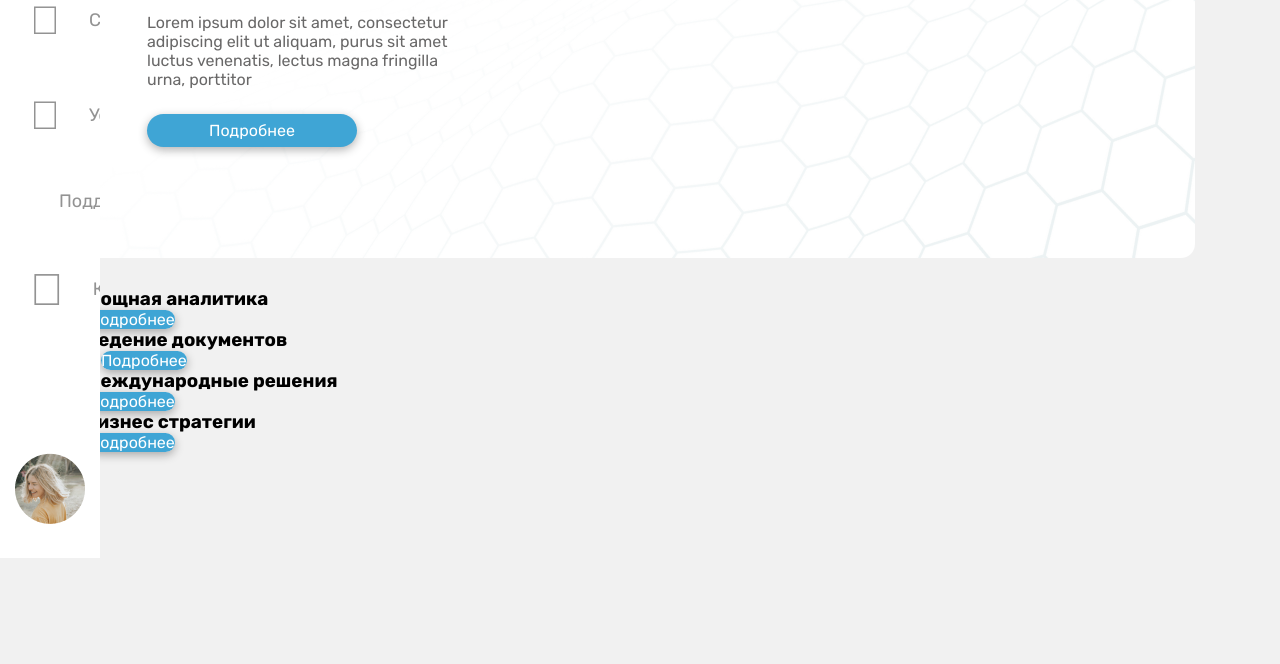
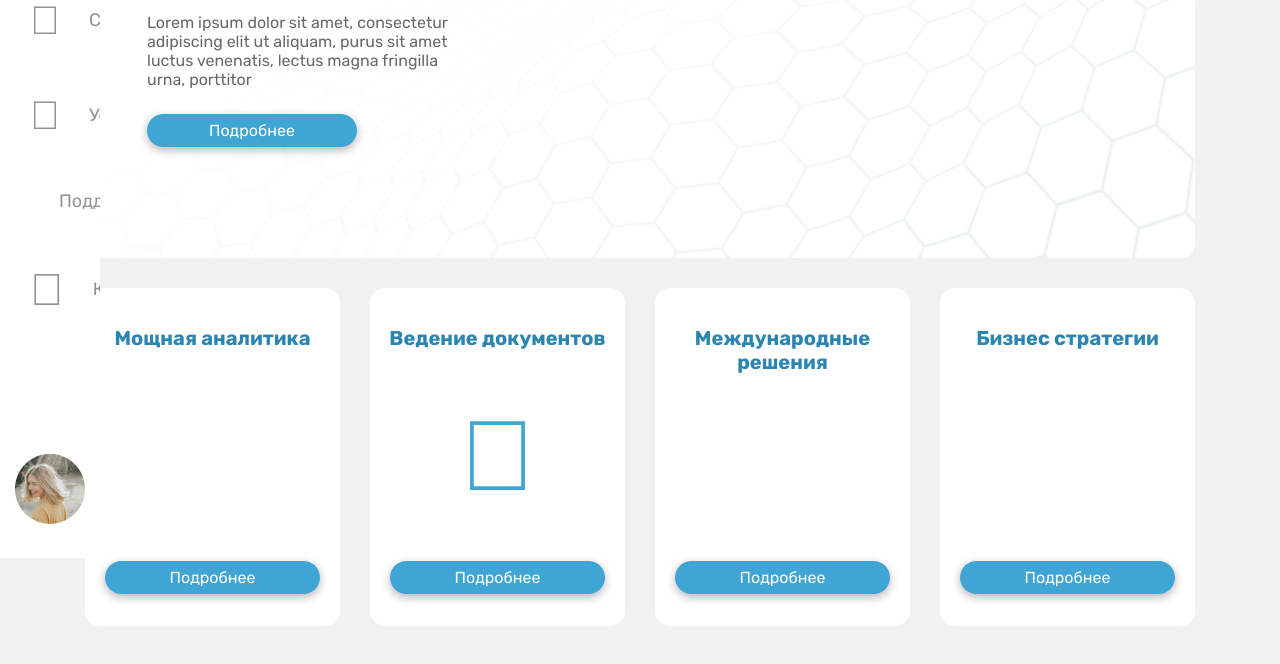
Before and after one commit to WaRdenLF/blue, a plain HTML site: page index.html in a window 1280 px wide. Shown: the part 272-936 px from the top of the page. Before the commit the page ends 800 px from the top, so only its background shows below. Drawn offline with Linux system fonts and the light colour scheme.

Commit message:
WaRdenLF

```diff
--- a/css/style.css
+++ b/css/style.css
@@ -138,3 +138,46 @@ body {
 .desc__btn {
     padding: 7px 62px;
 }
+
+.cards {
+    margin-bottom: 48px;
+}
+
+.cards__wrap{
+    display: flex;
+    justify-content: space-between;
+    align-items: center;
+}
+
+.card {
+    width: 100%;
+    max-width: 255px;
+    background: #ffff;
+    display:flex;
+    flex-direction: column;
+    align-items: center;
+    justify-content: space-between;
+    padding: 38px 18px 32px;
+    height: 338px;
+    border-radius: 15px;
+    text-align: center;
+}
+
+.card__h{
+    font-family: 'Rubik' sans-serif;
+    font-size: 20px;
+    font-weight: 700;
+    line-height: 24px;
+    color: #2A86B1;
+    letter-spacing: 0em;
+    text-align: center;
+}
+
+.card__icon{
+   font-size: 100px;
+   color:#3FA5D5;
+
+}
+.card__btn{
+    padding: 7px 65px;
+}
```
